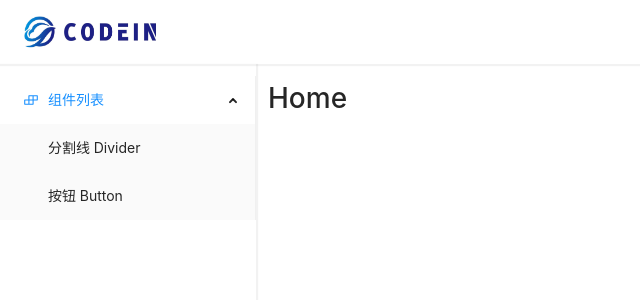
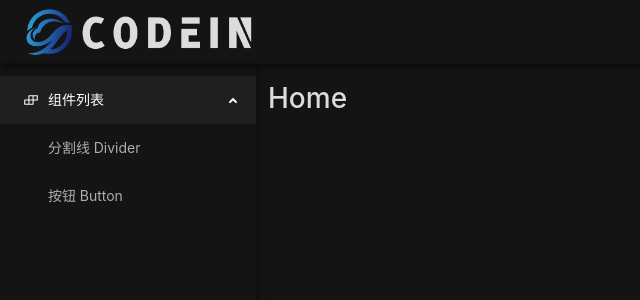
Before and after one commit to utilsbook/frontend, a React app: page / in a window 1280 px wide. Shown: the top 300 px of the page, without its empty margins (0-640 px from the left). Built offline with nearby package versions, Linux system fonts and the light colour scheme.

Commit message:
feat: 使用暗黑模式

```diff
--- a/public/index.html
+++ b/public/index.html
@@ -1,5 +1,5 @@
 <!DOCTYPE html>
-<html lang="zh-CN">
+<html lang="zh-CN" style="color-scheme: dark">
   <head>
     <meta charset="utf-8" />
     <link rel="icon" href="%PUBLIC_URL%/favicon.ico" />
--- a/src/components/Header/index.scss
+++ b/src/components/Header/index.scss
@@ -1,4 +1,4 @@
-@import "../../theme/mixins.scss";
+@import '../../theme/mixins.scss';
 
 .header {
   grid-area: header;
@@ -12,9 +12,8 @@
 }
 
 .logo-img {
-  width: 32px;
-  height: 32px;
-  line-height: 32px;
+  height: 48px;
+  line-height: 48px;
   text-align: center;
   margin-left: 24px;
   color: black;
--- a/src/components/Header/index.tsx
+++ b/src/components/Header/index.tsx
@@ -1,14 +1,12 @@
-import { Link } from "react-router-dom";
-import LogoImg from "../../assets/images/logo-img.png";
-import LogoText from "../../assets/images/logo-text.png";
-import "./index.scss";
+import { Link } from 'react-router-dom';
+import LogoImg from '../../assets/images/codein-header.png';
+import './index.scss';
 
 const Header = () => {
   return (
     <header className="header">
       <Link to="/">
         <img src={LogoImg} alt="CodeIn" className="logo-img" />
-        <img src={LogoText} alt="CodeIn" className="logo-text" />
       </Link>
     </header>
   );
--- a/src/components/SideBar/index.scss
+++ b/src/components/SideBar/index.scss
@@ -16,3 +16,7 @@
   top: 0;
   border-right: 0;
 }
+
+.ant-menu-sub {
+  background-color: #141414 !important;
+}
--- a/src/components/SideBar/index.tsx
+++ b/src/components/SideBar/index.tsx
@@ -48,6 +48,7 @@ const SideBar = () => {
         defaultSelectedKeys={['components']}
         defaultOpenKeys={['components']}
         mode="inline"
+        theme="dark"
         items={items}
       />
     </div>
--- a/src/index.scss
+++ b/src/index.scss
@@ -1,14 +1,46 @@
-@import 'antd/dist/antd.css';
+@import 'antd/dist/antd.dark.css';
 
 html,
 body {
   margin: 0;
   padding: 0;
+  background-color: #141414;
+  color: rgba(255, 255, 255, 0.85);
 }
 
 $content-padding: 12px;
 
 hr {
   border: none;
-  border-top: 2px solid #f9f9f9;
+  border-top: 2px solid rgba(255, 255, 255, 0.12);
 }
+
+// ::-webkit-scrollbar {
+//   width: 12px;
+//   background: #272727;
+//   border: 1px solid #353535;
+//   padding: 0 1px;
+// }
+// ::-webkit-scrollbar-thumb {
+//   background: #606060;
+//   margin: 0 1px;
+//   border-radius: 6px;
+// }
+
+// ::-webkit-scrollbar {
+//   background: #272727;
+//   border: 2px solid #353535;
+//   padding: 0 2px;
+//   width: 12px;
+// }
+
+// /* 滚动条滑块 */
+// ::-webkit-scrollbar-thumb {
+//   background: #606060;
+//   margin: 0 1px;
+//   border-radius: 6px;
+
+//   &:hover {
+//     background-color: #888888;
+//   }
+// }
--- a/src/pages/Component/DividerPage/index.tsx
+++ b/src/pages/Component/DividerPage/index.tsx
@@ -1,5 +1,5 @@
 import { Prism as SyntaxHighlighter } from 'react-syntax-highlighter';
-import { duotoneLight } from 'react-syntax-highlighter/dist/esm/styles/prism';
+import { vscDarkPlus } from 'react-syntax-highlighter/dist/esm/styles/prism';
 import code from './code';
 
 interface CodeBlockProps {
@@ -14,7 +14,7 @@ const CodeBlock: React.FC<CodeBlockProps> = ({
   ...props
 }) => {
   return (
-    <SyntaxHighlighter language={language} style={duotoneLight} {...props}>
+    <SyntaxHighlighter language={language} style={vscDarkPlus} {...props}>
       {code || children || ''}
     </SyntaxHighlighter>
   );
--- a/src/theme/mixins.scss
+++ b/src/theme/mixins.scss
@@ -1,3 +1,3 @@
 @mixin shadowed {
-  box-shadow: 1px 1px 1px 1px rgba(0, 0, 0 ,.05);
+  box-shadow: 0 2px 8px 0 rgb(0 0 0 / 65%);
 }
```
Also changed, not shown: src/assets/images/codein-header.png (added).
